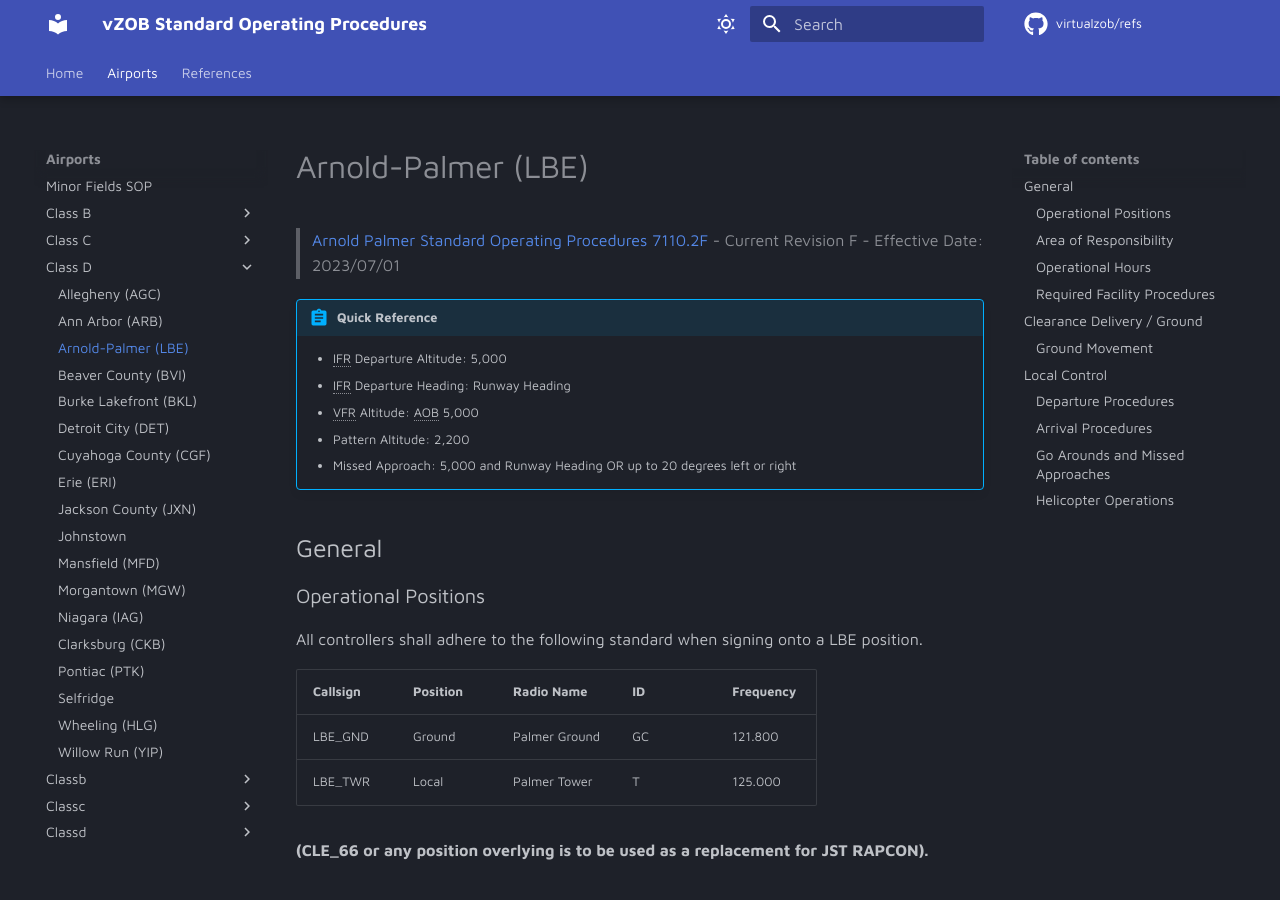
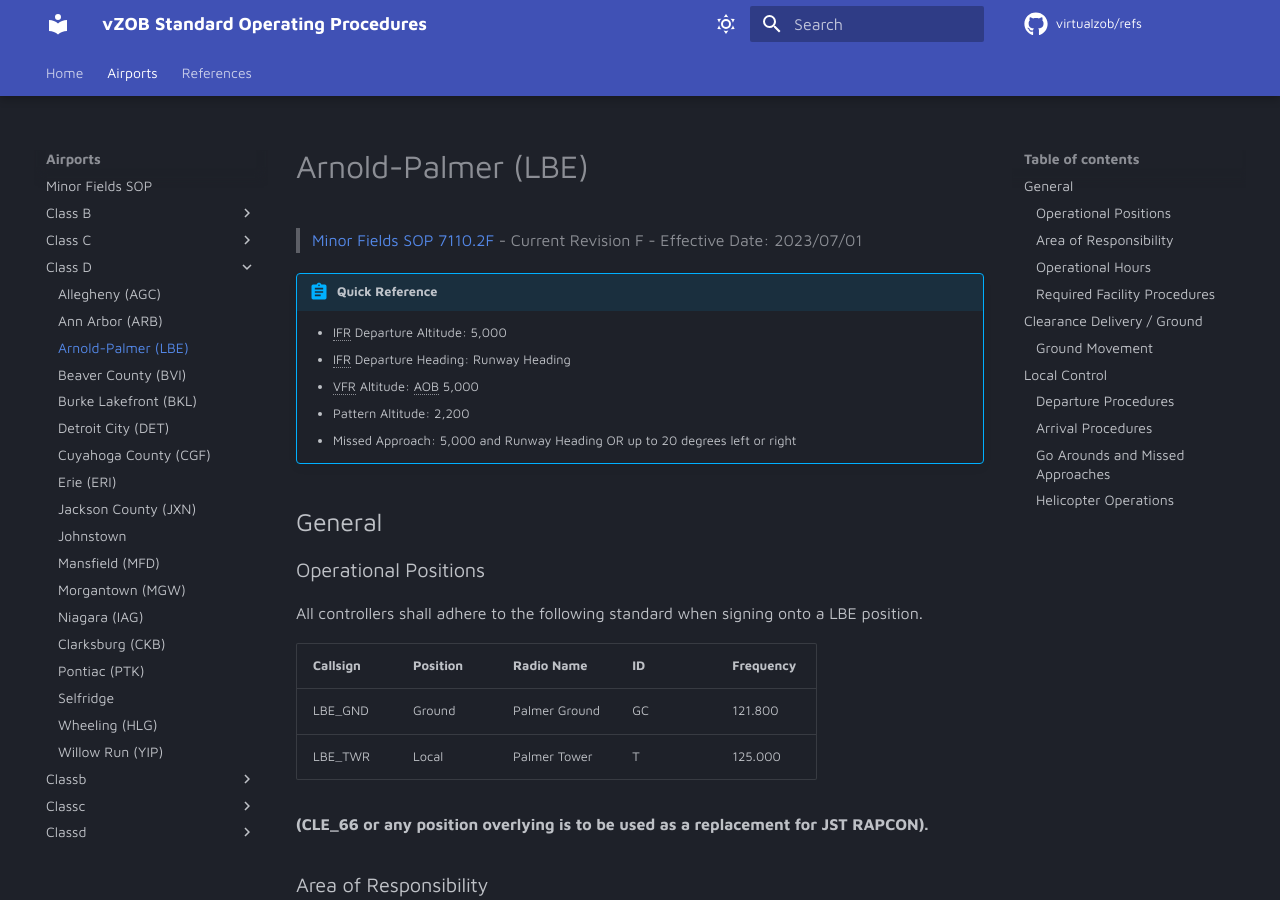
Before and after one commit to virtualZOB/refs, an MkDocs documentation site: the page built from docs/airports/Class-D/Arnold-Palmer.md, in a window 1280 px wide and 900 px high. Built offline with MkDocs 1.6.1 and Material for MkDocs 9.7.7, drawn with Linux system fonts in a browser that asks for light colours; comment, search, counter and statistics services are not loaded.

Commit message:
Update Arnold-Palmer.md

```diff
--- a/docs/airports/Class-D/Arnold-Palmer.md
+++ b/docs/airports/Class-D/Arnold-Palmer.md
@@ -1,5 +1,5 @@
 # Arnold-Palmer (LBE)
-> [Arnold Palmer Standard Operating Procedures 7110.2F](../../authority-sections/7110.2F-authority.md)
+> [Minor Fields SOP 7110.2F](../../authority-sections/7110.2F-authority.md)
 > - Current Revision F
 > - Effective Date: 2023/07/01
 
```
